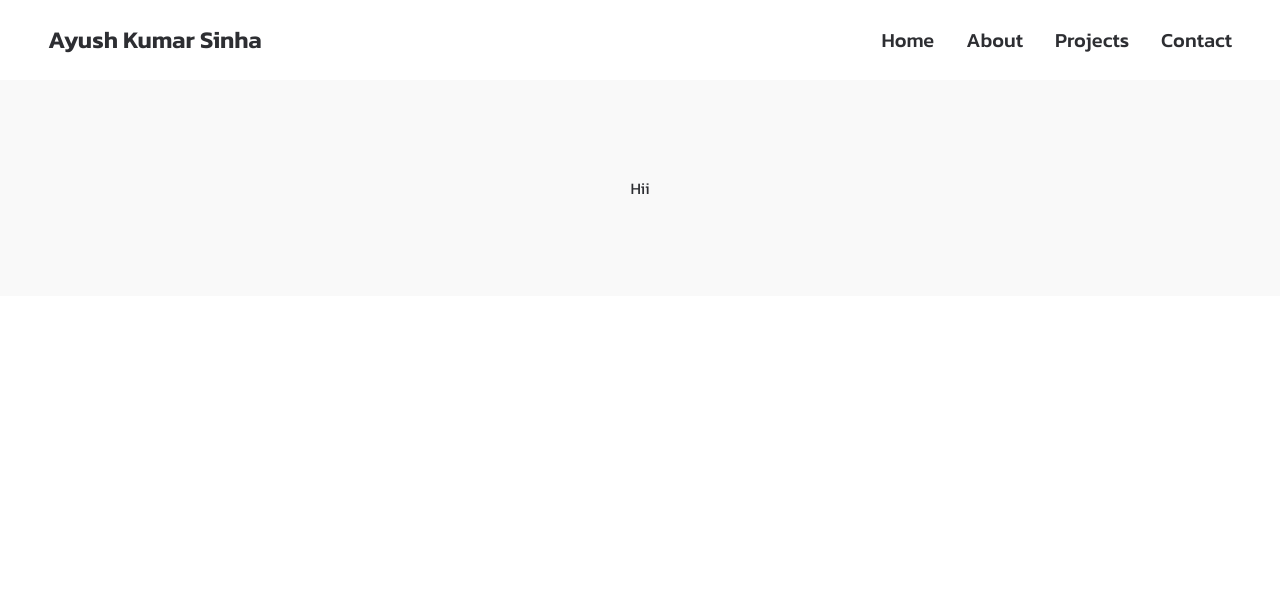
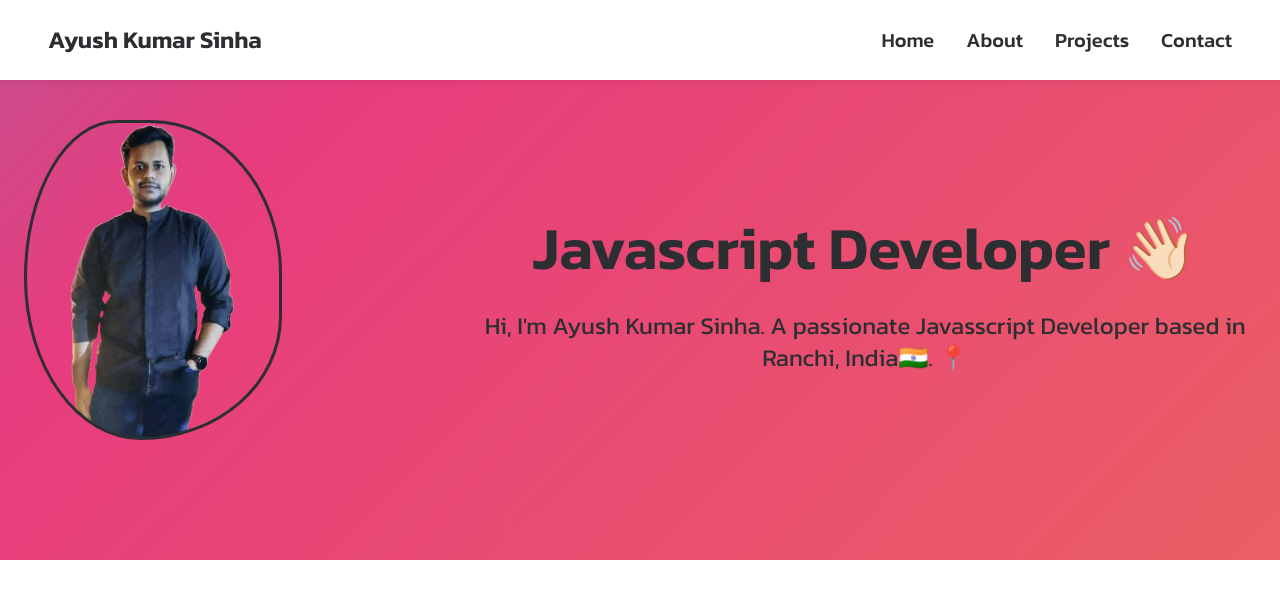
Before and after one commit to ayushsnha/ayushsnha.github.io, a Next.js app: page / in a window 1280 px wide. Shown: the top 598 px of the page. Built offline with nearby package versions, Linux system fonts and the light colour scheme.

Commit message:
layout change

```diff
--- a/app/layout.tsx
+++ b/app/layout.tsx
@@ -19,7 +19,7 @@ export default function RootLayout({
       <body>
         <Script src="https://kit.fontawesome.com/11ec5388db.js" async ></Script>
         <main className='font-kanit text-primaryBlack'>
-          <Nav/>
+          <Nav />
           {children}
         </main>
       </body>
--- a/app/page.tsx
+++ b/app/page.tsx
@@ -1,7 +1,21 @@
+import Img from '@public/assets/images/img.png'
+
 export default function Home() {
   return (
-    <div className="flex  flex-col items-center justify-between p-24 bg-[#F9F9F9]">
-      <h1>Hii</h1>
-    </div>
+    <section className="flex flex-col items-center justify-center min-h-[70vh] pt-[11rem] lg:pt-0 gradiant-bg">
+      <div className=' px-6'>
+        <div className='flex items-center justify-center'>
+          <div className="flex flex-col items-center justify-between gap-5 md:gap-[12rem] md:flex-row">
+            <div className='image' />
+            <div className='max-w-[50rem]'>
+              <h1 className=" font-bold text-6xl text-center my-8">Javascript Developer 👋🏻</h1>
+              <p className="text-2xl text-center">
+                Hi, I'm Ayush Kumar Sinha. A passionate Javasscript Developer based in Ranchi, India🇮🇳. 📍
+              </p>
+            </div>
+          </div>
+        </div>
+      </div>
+    </section>
   )
 }
--- a/components/Nav/index.tsx
+++ b/components/Nav/index.tsx
@@ -10,11 +10,12 @@ const Nav = () => {
 
 
   return (
-    <nav className='md:px-12 px-4  py-6 shadow-nav'>
+    <>
+      <nav className='md:px-12 px-4 py-6 shadow-nav fixed top-0 z-20 bg-white w-screen'>
         <div className='flex justify-between items-center'>
-        <h1 className='text-2xl font-semibold text-primaryBlack cursor-pointer'>
+          <span className='text-2xl font-semibold text-primaryBlack cursor-pointer'>
             Ayush Kumar Sinha
-        </h1>
+          </span>
           <div className='hidden md:block'>
             <ul className='flex align-center gap-8'>
               <li>
@@ -45,9 +46,10 @@ const Nav = () => {
             </div>
           </div>
         </div>
+      </nav>
       <div
         className={`${isOpen ? 'translate-x-0' : '-translate-x-full'
-          } md:hidden absolute top-0 bg-white w-full right-0 bottom-0 px-12 py-6 text-3xl flex flex-col transition-transform duration-300 ease-in-out`}
+          } md:hidden absolute top-0 h-screen z-30 bg-white w-full right-0 bottom-0 px-12 py-6 text-3xl flex flex-col transition-transform duration-300 ease-in-out`}
       >
         <div className='flex justify-end'>
           <div onClick={(e) => { e.stopPropagation(); toggleMenu() }}>
@@ -77,7 +79,7 @@ const Nav = () => {
           </li>
         </ul>
       </div>
-    </nav>
+    </>
   );
 
 }
--- a/styles/globals.css
+++ b/styles/globals.css
@@ -3,3 +3,47 @@
 @tailwind base;
 @tailwind components;
 @tailwind utilities;
+
+.image {
+  height: 20rem;
+  width: 20rem;
+  background-image: url('/assets/images/img.png');
+  background-position: 50%;
+  background-repeat: no-repeat;
+  background-size: contain;
+  border: 3px solid #2d2e32;
+  border-radius: 60% 40% 30% 70%/60% 30% 70% 40%;
+  position: relative;
+  animation: border-animation 8s ease-in-out infinite;
+  transition: all 1s ease-in-out;
+}
+
+@keyframes border-animation {
+  0% {
+    border-radius: 60% 40% 30% 70%/60% 30% 70% 40%;
+  }
+  50% {
+    border-radius: 30% 60% 70% 40%/50% 60% 30% 60%;
+  }
+  100% {
+    border-radius: 60% 40% 30% 70%/60% 30% 70% 40%;
+  }
+}
+
+.gradiant-bg{
+  background: linear-gradient(-45deg, #ee7752, #e73c7e, #23a6d5, #23d5ab);
+	background-size: 400% 400%;
+	animation: gradient 15s ease infinite;
+}
+
+@keyframes gradient {
+	0% {
+		background-position: 0% 50%;
+	}
+	50% {
+		background-position: 100% 50%;
+	}
+	100% {
+		background-position: 0% 50%;
+	}
+}
```
Also changed, not shown: public/assets/images/img.png (added). Lines whose indentation alone changed are shown as unchanged.
